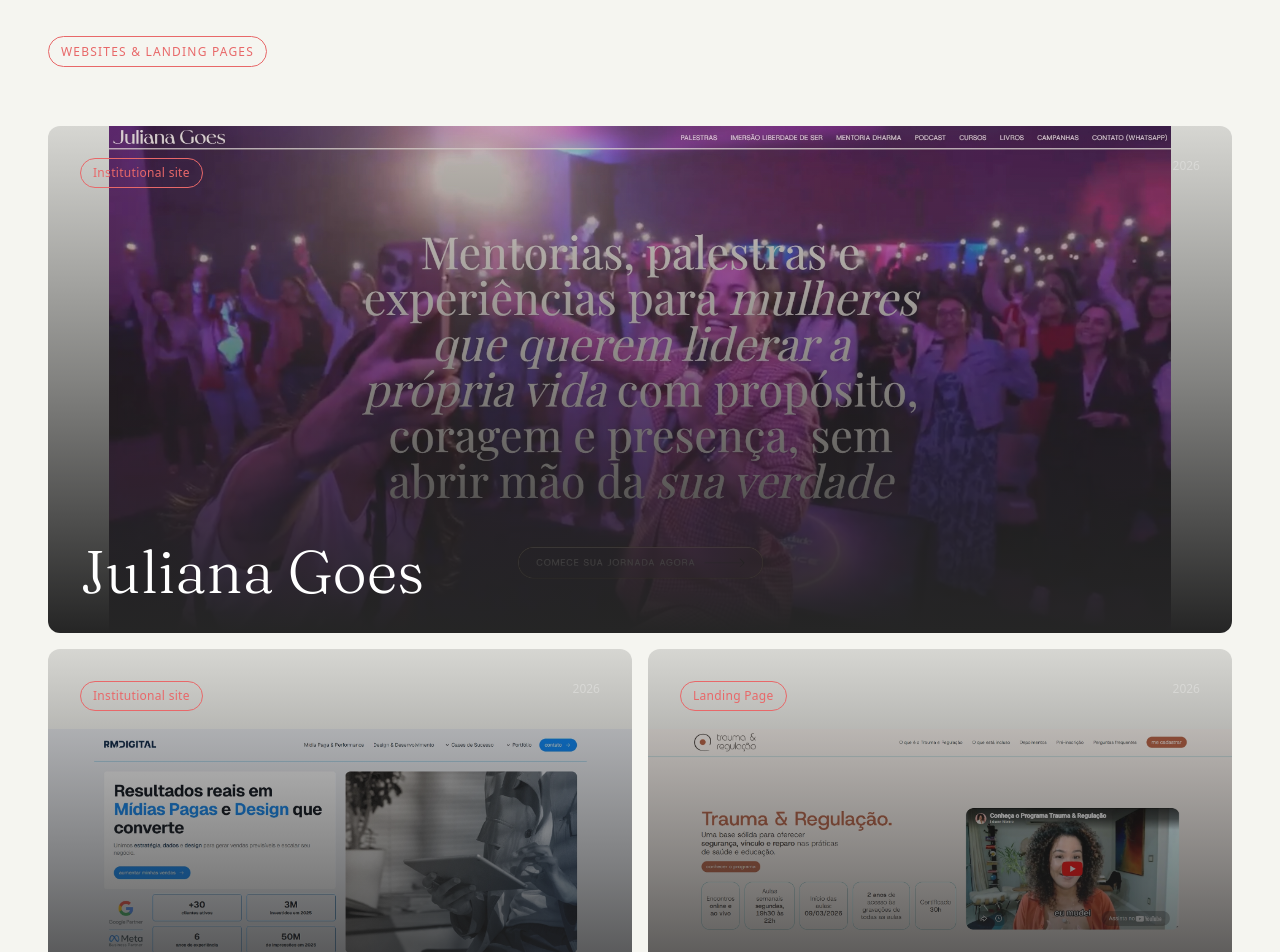
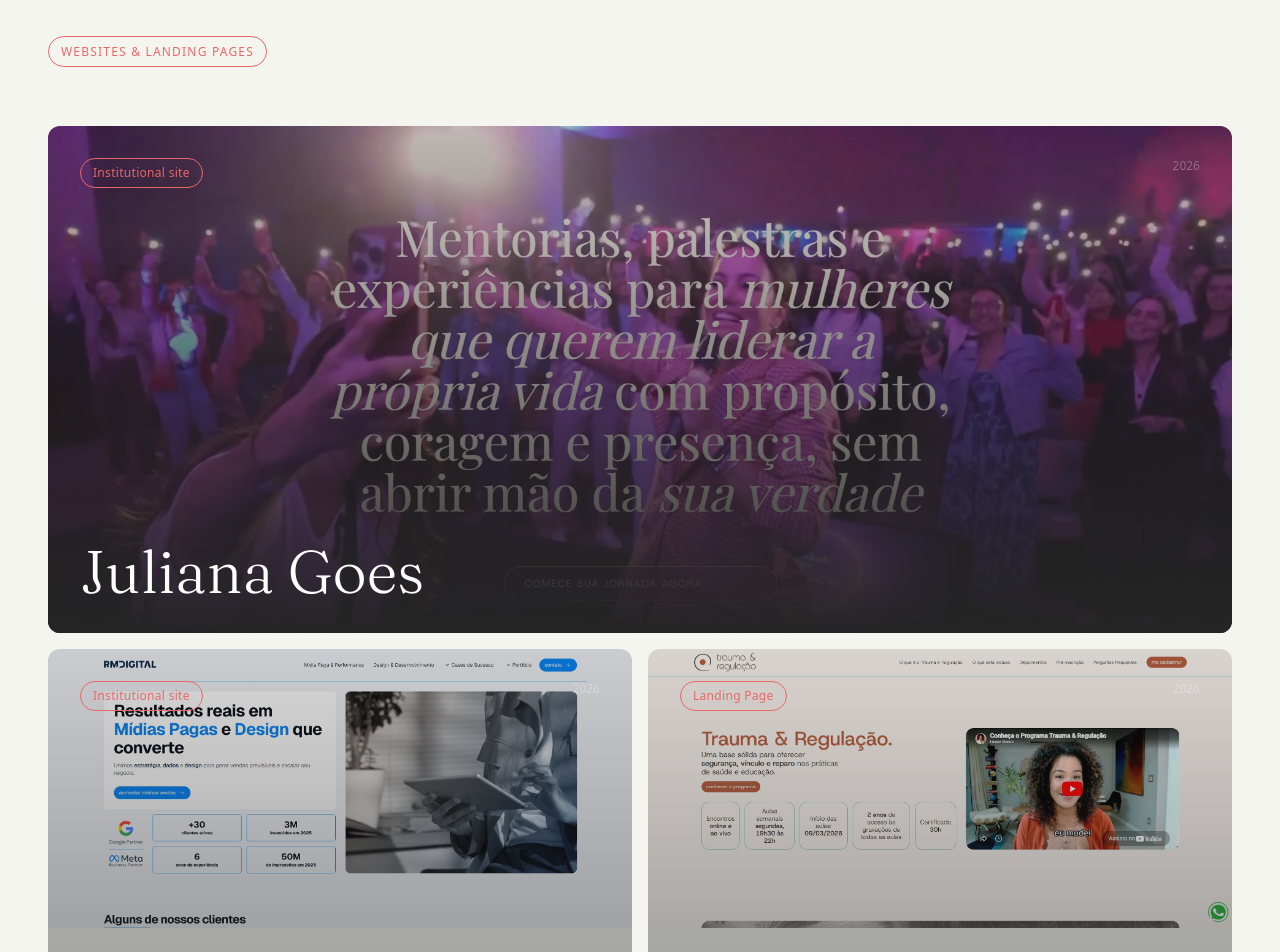
Before and after one commit to daniloaguillar/portfolio, a Next.js app: page / in a window 1280 px wide. Shown: the part 1100-2052 px from the top of the page. Built offline with nearby package versions, Linux system fonts and the light colour scheme; a web font is replaced by a local one.

Commit message:
Desktop cards: image-driven aspect ratio; modal: fade-in + scroll from top

```diff
--- a/app/globals.css
+++ b/app/globals.css
@@ -65,11 +65,20 @@
 }
 
 /* Scroll automático da preview do site no modal */
+@keyframes site-fade-in {
+  from { opacity: 0; }
+  to   { opacity: 1; }
+}
+
 @keyframes site-scroll {
   0%   { transform: translateY(0); }
   100% { transform: translateY(calc(-100% + 320px)); }
 }
 
 .site-scroll-anim {
-  animation: site-scroll 10s ease-in-out 0.5s infinite alternate;
+  animation:
+    site-fade-in 0.3s ease forwards,
+    site-scroll 10s ease-in-out 0.3s infinite alternate;
+  /* forwards: mantém opacity:1 após fade; backwards: aplica translateY(0) durante delay */
+  animation-fill-mode: forwards, backwards;
 }
--- a/components/Projects.tsx
+++ b/components/Projects.tsx
@@ -153,30 +153,42 @@
       className={`relative overflow-hidden group cursor-none rounded-xl ${
         featured
           ? "col-span-1 md:col-span-2 aspect-[9/16] md:aspect-[21/9]"
-          : "aspect-[9/16] md:aspect-[4/3]"
+          : project.image
+            ? "aspect-[9/16]" // desktop: altura definida pela imagem
+            : "aspect-[9/16] md:aspect-[4/3]"
       }`}
       onClick={onClick}
       onMouseEnter={() => setHovered(true)}
       onMouseLeave={() => setHovered(false)}
       data-hoverable
     >
-      {/* Fundo: imagem ou cor sólida */}
       {project.image ? (
         <>
-          {/* Mobile cover — alinhado pelo topo */}
-          {project.imageMobile && (
+          {/* Mobile: absoluta, alinhada pelo topo */}
+          <img
+            src={project.imageMobile ?? project.image}
+            alt={project.name}
+            className="md:hidden absolute inset-0 w-full h-full object-cover object-top transition-transform duration-700 group-hover:scale-105"
+          />
+
+          {/* Desktop featured: absoluta preenche aspect fixo */}
+          {featured && (
             <img
-              src={project.imageMobile}
+              src={project.image}
               alt={project.name}
-              className="md:hidden absolute inset-0 w-full h-full object-cover object-top transition-transform duration-700 group-hover:scale-105"
+              className="hidden md:block absolute inset-0 w-full h-full object-cover transition-transform duration-700 group-hover:scale-105"
             />
           )}
-          {/* Desktop cover — object-contain para mostrar a capa completa */}
-          <img
-            src={project.image}
-            alt={project.name}
-            className={`absolute inset-0 w-full h-full object-contain transition-transform duration-700 group-hover:scale-105 ${project.imageMobile ? "hidden md:block" : ""}`}
-          />
+
+          {/* Desktop não-featured: em fluxo, define altura do card */}
+          {!featured && (
+            <img
+              src={project.image}
+              alt={project.name}
+              className="hidden md:block w-full transition-transform duration-700 group-hover:scale-105"
+            />
+          )}
+
           <div className="absolute inset-0 bg-gradient-to-t from-[#252525] via-[#252525]/55 to-[#252525]/15" />
         </>
       ) : (
@@ -191,7 +203,8 @@
           />
         </>
       )}
-      {/* Hover overlay sutil */}
+
+      {/* Hover overlay */}
       <div className="absolute inset-0 bg-white/0 group-hover:bg-white/5 transition-colors duration-500" />
 
       <div className="absolute inset-0 p-6 md:p-8 flex flex-col justify-between">
@@ -214,7 +227,6 @@
               {viewLabel}
             </span>
           </motion.div>
-          {/* Badge mobile — logo acima do título */}
           <span className="md:hidden inline-flex mb-2 text-xs px-3 py-1.5 border border-accent text-accent font-sans tracking-wide rounded-full">
             {project.type[locale]}
           </span>
```
